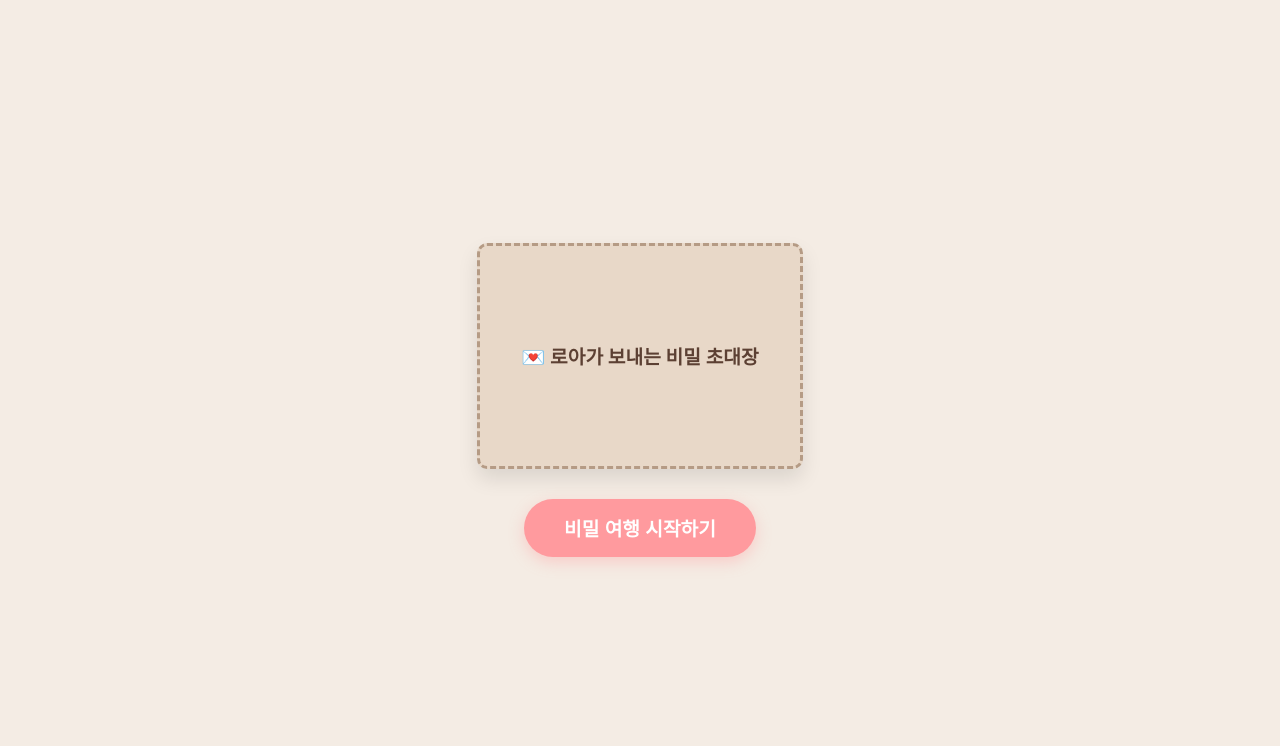
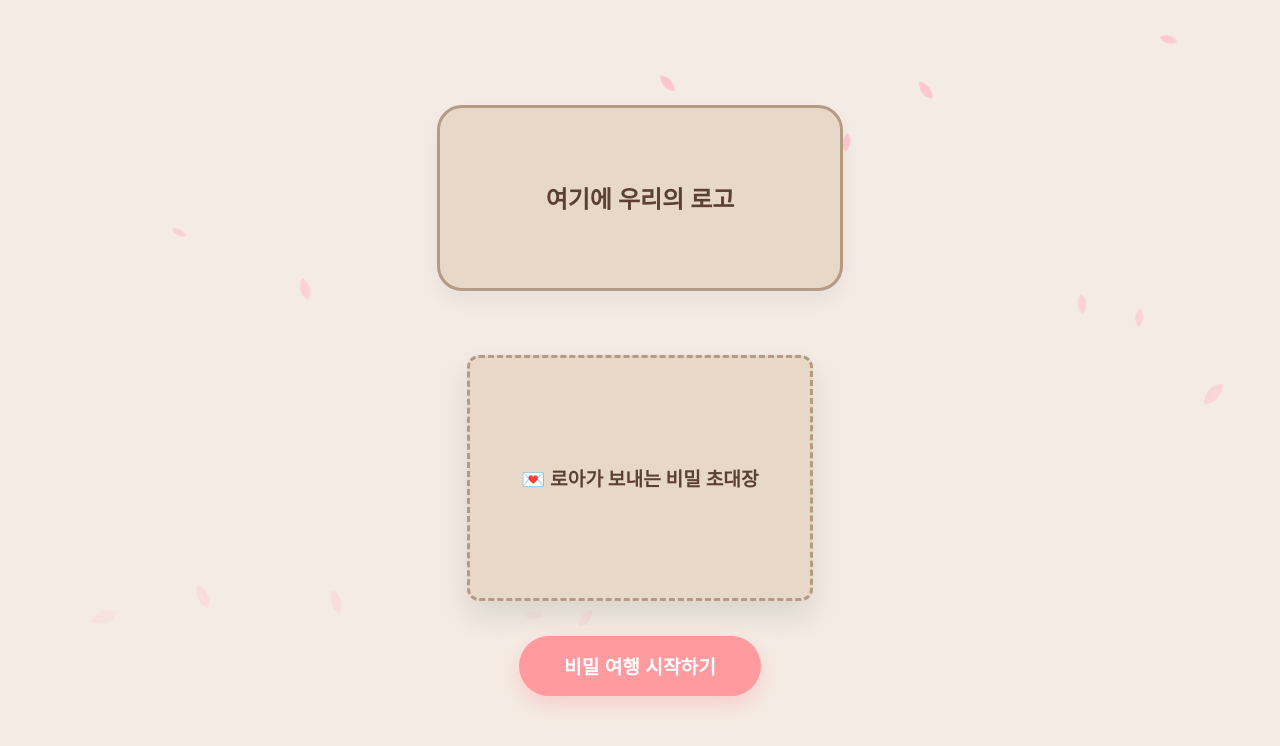
Before and after one commit to LeeRoa/secret-adventure, a React (Vite) app: page / in a window 1280 px wide. Shown: the top 746 px of the page. Built offline with nearby package versions, Linux system fonts and the light colour scheme.

Commit message:
벚꽃 흩날리는 애니메이션 추가

```diff
--- a/package.json
+++ b/package.json
@@ -11,7 +11,10 @@
   },
   "dependencies": {
     "react": "^19.2.4",
-    "react-dom": "^19.2.4"
+    "react-confetti": "^6.4.0",
+    "react-dom": "^19.2.4",
+    "react-tsparticles": "^2.12.2",
+    "tsparticles": "^3.9.1"
   },
   "devDependencies": {
     "@eslint/js": "^9.39.4",
--- a/src/components/Intro.css
+++ b/src/components/Intro.css
@@ -1,23 +1,94 @@
-/* --- 인트로 화면(초대장) 스타일 --- */
+/* --- 인트로 화면(초대장) 전체 컨테이너 --- */
 .intro-container {
     display: flex;
     justify-content: center;
     align-items: center;
     height: 100vh;
-    background-color: #f4ece4;
+    background-color: #f4ece4; /* 따뜻한 베이지 종이 느낌 */
+    position: relative;
+    overflow: hidden;
 }
 
+/* 🌸 Sakura-js 라이브러리가 생성하는 꽃잎 스타일 조정 */
+/* 라이브러리 기본 z-index가 높을 수 있으니 우리 콘텐츠보다 뒤로 보냅니다. */
+.sakura {
+    z-index: 1 !important;
+}
+
+/* --- 콘텐츠 래퍼 (로고 + 초대장) --- */
+.content-wrapper {
+    display: flex;
+    flex-direction: column;
+    align-items: center;
+    /* 💡 로고가 커지니 초대장과의 간격도 조금 더 넓혀줍니다. */
+    gap: 8vh; /* 반응형 높이 단위 사용 */
+    animation: fadeIn 1.5s ease-in-out;
+    position: relative;
+    z-index: 10;
+}
+
+/* --- 상단 로고 영역 --- */
+.intro-logo {
+    text-align: center;
+    width: 100%; /* 부모 너비 꽉 채우기 */
+    display: flex;
+    justify-content: center;
+}
+
+.placeholder-logo {
+    /* 💡 가로 크기를 화면 너비의 40% 정도로 크게 잡습니다. (최대 400px) */
+    width: 40vw;
+    max-width: 400px; /* PC 등 큰 화면에서 너무 커지는 것 방지 */
+    min-width: 250px; /* 모바일 등 작은 화면에서 너무 작아지는 것 방지 */
+
+    /* 💡 세로 크기는 가로 크기에 맞춰 비율로 조정되거나 정해진 값을 줍니다. */
+    height: 180px;
+
+    background-color: #e8d8c8;
+    border: 3px solid #b59b85; /* 선 굵기도 살짝 키움 */
+    border-radius: 25px; /* 모서리도 더 둥글게 */
+
+    display: flex;
+    justify-content: center;
+    align-items: center;
+
+    /* 💡 글씨 크기도 로고 크기에 맞춰 키웁니다. */
+    font-size: 1.5rem;
+    font-weight: bold;
+    color: #5c4033;
+
+    box-shadow: 0 10px 20px rgba(0,0,0,0.05); /* 그림자도 더 부드럽게 */
+
+    /* 💡 나중에 실제 로고 이미지를 넣었을 때 꽉 차게 보이도록 설정 */
+    background-size: contain;
+    background-repeat: no-repeat;
+    background-position: center;
+}
+
+/* --- 모바일 화면을 위한 추가 미디어 쿼리 (옵션) --- */
+/* 화면 너비가 768px 이하일 때 (모바일/태블릿) */
+@media (max-width: 768px) {
+    .placeholder-logo {
+        width: 70vw; /* 모바일에서는 화면 너비의 70% 정도로 더 크게 */
+        height: 150px; /* 높이는 살짝 줄임 */
+        font-size: 1.2rem; /* 글씨 크기 살짝 줄임 */
+    }
+    .content-wrapper {
+        gap: 5vh; /* 간격 줄임 */
+    }
+}
+
+/* --- 초대장(편지봉투) 영역 --- */
 .envelope-wrapper {
     display: flex;
     flex-direction: column;
     align-items: center;
-    gap: 30px;
-    animation: fadeIn 1.5s ease-in-out;
+    gap: 35px;
 }
 
 .placeholder-envelope {
-    width: 320px;
-    height: 220px;
+    width: 340px;
+    height: 240px;
     background-color: #e8d8c8;
     border: 3px dashed #b59b85;
     display: flex;
@@ -26,39 +97,79 @@
     font-size: 1.2rem;
     font-weight: bold;
     color: #5c4033;
-    border-radius: 10px;
-    box-shadow: 0 10px 20px rgba(0,0,0,0.1);
+    border-radius: 12px;
+    box-shadow: 0 15px 30px rgba(0,0,0,0.1);
 }
 
+/* --- 시작 버튼 --- */
 .start-button {
-    padding: 15px 40px;
+    padding: 16px 45px;
     font-size: 1.2rem;
     font-weight: bold;
     background-color: #ff9a9e;
     color: white;
     border: none;
-    border-radius: 30px;
+    border-radius: 35px;
     cursor: pointer;
-    transition: transform 0.2s, background-color 0.2s;
-    box-shadow: 0 5px 15px rgba(255, 154, 158, 0.4);
+    transition: all 0.3s ease;
+    box-shadow: 0 8px 20px rgba(255, 154, 158, 0.4);
 }
 
 .start-button:hover {
-    transform: scale(1.05);
+    transform: scale(1.08) translateY(-3px);
     background-color: #ff7e82;
+    box-shadow: 0 12px 25px rgba(255, 154, 158, 0.5);
 }
 
+/* --- 애니메이션 효과들 --- */
+
+/* 1. 처음 나타날 때 (Fade In) */
+@keyframes fadeIn {
+    from {
+        opacity: 0;
+        transform: translateY(30px);
+    }
+    to {
+        opacity: 1;
+        transform: translateY(0);
+    }
+}
+
+/* 2. 버튼 클릭 후 사라질 때 (Zoom & Fade Out) */
 .fade-out-active {
     animation: zoomAndFadeOut 1s forwards ease-in-out;
-    pointer-events: none;
-}
-
-@keyframes fadeIn {
-    from { opacity: 0; transform: translateY(20px); }
-    to { opacity: 1; transform: translateY(0); }
+    pointer-events: none; /* 클릭 중복 방지 */
 }
 
 @keyframes zoomAndFadeOut {
-    0% { opacity: 1; transform: scale(1); }
-    100% { opacity: 0; transform: scale(1.1); }
+    0% {
+        opacity: 1;
+        transform: scale(1);
+    }
+    100% {
+        opacity: 0;
+        transform: scale(1.15); /* 화면 안으로 빨려 들어가는 느낌 */
+    }
 }
+
+.sakura {
+    position: absolute;
+    top: -50px;
+    background: linear-gradient(120deg, rgba(255, 183, 197, 0.9), rgba(255, 197, 208, 0.8));
+    border-radius: 100% 0 100% 0; /* 벚꽃잎 모양 깎기 */
+    pointer-events: none;
+    z-index: 1;
+    animation: fall-and-shake linear forwards;
+}
+
+@keyframes fall-and-shake {
+    0% {
+        transform: translateY(0) rotate(0deg) translateX(0);
+        opacity: 0;
+    }
+    10% { opacity: 1; }
+    100% {
+        transform: translateY(110vh) rotate(720deg) translateX(100px);
+        opacity: 0;
+    }
+}
--- a/src/components/Intro.jsx
+++ b/src/components/Intro.jsx
@@ -1,12 +1,39 @@
-import { useState } from 'react';
+import { useState, useEffect } from 'react';
 import './Intro.css';
 
 export default function Intro({ onStart }) {
     const [isFadingOut, setIsFadingOut] = useState(false);
 
+    useEffect(() => {
+        // 🌸 벚꽃 생성 로직 (Sakura-js의 핵심 로직을 리액트 버전으로 재구성)
+        const createPetal = () => {
+            const petal = document.createElement('div');
+            petal.className = 'sakura';
+
+            // 랜덤한 위치, 크기, 애니메이션 속도 설정
+            const size = Math.random() * 10 + 10 + 'px';
+            petal.style.left = Math.random() * window.innerWidth + 'px';
+            petal.style.width = size;
+            petal.style.height = size;
+            petal.style.animationDuration = Math.random() * 3 + 5 + 's'; // 5~8초 사이
+            petal.style.opacity = Math.random();
+
+            document.querySelector('.intro-container').appendChild(petal);
+
+            // 애니메이션이 끝나면 요소 제거
+            setTimeout(() => {
+                petal.remove();
+            }, 8000);
+        };
+
+        // 0.3초마다 꽃잎 하나씩 생성
+        const interval = setInterval(createPetal, 300);
+
+        return () => clearInterval(interval); // 화면 넘어가면 중지
+    }, []);
+
     const handleClick = () => {
         setIsFadingOut(true);
-        // 1초 뒤에 App.jsx에서 넘겨준 게임 시작 함수를 실행합니다.
         setTimeout(() => {
             onStart();
         }, 1000);
@@ -14,13 +41,16 @@ export default function Intro({ onStart }) {
 
     return (
         <div className={`intro-container ${isFadingOut ? 'fade-out-active' : ''}`}>
-            <div className="envelope-wrapper">
-                <div className="placeholder-envelope">
-                    💌 로아가 보내는 비밀 초대장
+            <div className="content-wrapper">
+                <header className="intro-logo">
+                    <div className="placeholder-logo">여기에 우리의 로고</div>
+                </header>
+                <div className="envelope-wrapper">
+                    <div className="placeholder-envelope">💌 로아가 보내는 비밀 초대장</div>
+                    <button className="start-button" onClick={handleClick}>
+                        비밀 여행 시작하기
+                    </button>
                 </div>
-                <button className="start-button" onClick={handleClick}>
-                    비밀 여행 시작하기
-                </button>
             </div>
         </div>
     );
```
Also changed, not shown: 1 other file (tests, documents, lock files or other folders).
